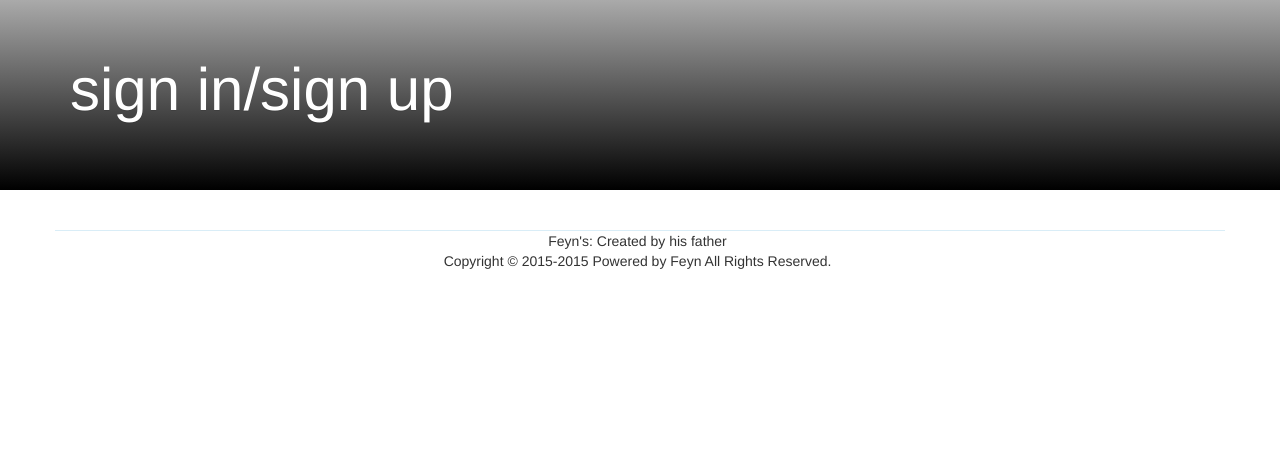
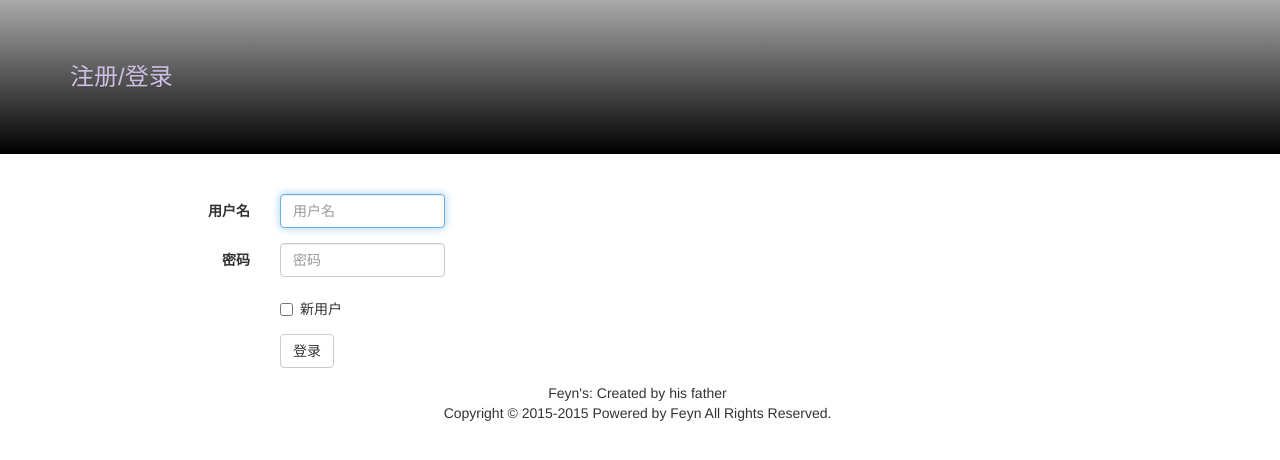
Before and after one commit to phoenixdkd/feyn, a Django app: page /login/ in a window 1280 px wide. Shown: the part 50-510 px from the top of the page. Run offline with Django 3.2, Linux system fonts and the light colour scheme; some libraries are stand-ins or nearby versions.

Commit message:
修改login.html

```diff
--- a/feyn/urls.py
+++ b/feyn/urls.py
@@ -22,7 +22,7 @@ urlpatterns = [
     url(r'^admin/', include(admin.site.urls)),
     url(r'^$', views.index, name='home'),
     url(r'^login/$', views.login, name='login'),
-    url(r'^delete/$', views.delete, name="delete"),
+    url(r'^user/add/$', views.user_add, name="user_add"),
     url(r'^demo/cmb/list_report', views.cmb_list_report, name='cmb_list_report'),
     url(r'^demo/cmb/capability_report$', views.cmb_capability_report, name='cmb_capability_report'),
 ]
--- a/feyn_admin/models.py
+++ b/feyn_admin/models.py
@@ -7,6 +7,5 @@ from django.db import models
 
 class User(models.Model):
     name = models.CharField(max_length=30)
-    age = models.IntegerField()
     password = models.CharField(max_length=20)
     createTime = models.DateField
--- a/feyn_admin/templates/login.html
+++ b/feyn_admin/templates/login.html
@@ -3,13 +3,49 @@
 {% block title %}login{% endblock %}
 
 {% block header %}
-    <h1>sign in/sign up</h1>
+    <p>注册/登录</p>
 {% endblock %}
 {% block content %}
-<div class="box" id="sign_in_box" >
+<div class="container" id="sign_in_box" >
+<form class="form-horizontal" id="login_form" action="/user_check" method="get" autocomplete="on">
+  <div class="form-group">
+    <label for="user" class="col-sm-2 control-label ">用户名</label>
+    <div class="col-sm-2">
+      <input type="text" class="form-control" name="user" id="user" placeholder="用户名" autofocus="autofocus">
+    </div>
+  </div>
+  <div class="form-group">
+    <label for="password" class="col-sm-2 control-label">密码</label>
+    <div class="col-sm-2">
+      <input type="password" class="form-control" name="password" id="password" placeholder="密码">
+    </div>
+  </div>
+  <div class="form-group">
+    <div class="col-sm-offset-2 col-sm-2">
+      <div class="checkbox">
+        <label>
+          <input type="checkbox" id="isNewUser"> 新用户
+        </label>
+      </div>
+    </div>
+  </div>
+  <div class="form-group">
+    <div class="col-sm-offset-2 col-sm-2">
+      <button type="submit" class="btn btn-default">登录</button>
+    </div>
+  </div>
+</form>
+</div>
+<script type="text/javascript">
+    $(function(){
+        $('#isNewUser').click(function(){
+            if(this.checked){
+                $('#login_form').attr('action','/user_add/');
+            }else{
+                $('#login_form').attr('action','/user_check/');
+            }
+        });
+    });
+</script>
 
-</div>
-<div class="box" id="sign_up_box" >
-
-</div>
 {% endblock %}
--- a/feyn_admin/templates/resources/base.html
+++ b/feyn_admin/templates/resources/base.html
@@ -18,7 +18,7 @@
 </div>
 <div class="container bs-docs-container ">
     <div class="row">
-        <div class="col-md-12 bg-info" >
+        <div class="col-md-12" >
             {% block content %}
             <div>未找到指定模板,请联系管理员</div>
             {% endblock %}
--- a/feyn_admin/templates/resources/bottom.html
+++ b/feyn_admin/templates/resources/bottom.html
@@ -1,10 +1,3 @@
-<script src="/static/assets/jquery/jquery-2.1.4.min.js"></script>
-<script src="/static/assets/bootstrap-3.3.5/js/bootstrap.min.js"></script>
-<script src="/static/assets/jquery/unveil/jquery.unveil.min.js"></script>
-<script src="/static/assets/jquery/scrollUp/jquery.scrollUp.min.js"></script>
-<script src="/static/assets/toc/toc.min.js"></script>
-<script src="/static/assets/jquery/matchHeight/jquery.matchHeight-min.js"></script>
-<script src="/static/assets/js/site.min.js"></script>
 <div class="list-inline text-center">
     Feyn's:  Created by his father<br>
     Copyright &copy; 2015-2015 Powered by Feyn All Rights Reserved.
--- a/feyn_admin/templates/resources/header.html
+++ b/feyn_admin/templates/resources/header.html
@@ -17,3 +17,10 @@
 <link rel="apple-touch-icon-precomposed" href="/static/assets/ico/apple-touch-icon-precomposed.png">
 <link rel="shortcut icon" href="/static//assets/ico/favicon.png">
 <link rel="canonical" href="http://www.feyn.com/" />
+<script src="/static/assets/jquery/jquery-2.1.4.min.js"></script>
+<script src="/static/assets/bootstrap-3.3.5/js/bootstrap.min.js"></script>
+<script src="/static/assets/jquery/unveil/jquery.unveil.min.js"></script>
+<script src="/static/assets/jquery/scrollUp/jquery.scrollUp.min.js"></script>
+<script src="/static/assets/toc/toc.min.js"></script>
+<script src="/static/assets/jquery/matchHeight/jquery.matchHeight-min.js"></script>
+<script src="/static/assets/js/site.min.js"></script>
--- a/feyn_admin/views.py
+++ b/feyn_admin/views.py
@@ -17,9 +17,10 @@ def login(request):
     return render(request, 'login.html', {'data': data})
 
 
-def delete(request):
-    data = {'databases': ['mysql', 'asm']}
-    return render(request, 'delete.html', {'data': data})
+def user_add(request):
+    username = request.GET['user']
+    password = request.GET['password']
+    return render(request, 'user_add.html', {'user': username, 'password': password})
 
 
 def cmb_list_report(request):
```
Also changed, not shown: feyn_admin/templates/user_add.html (added, +10 -0 lines).
